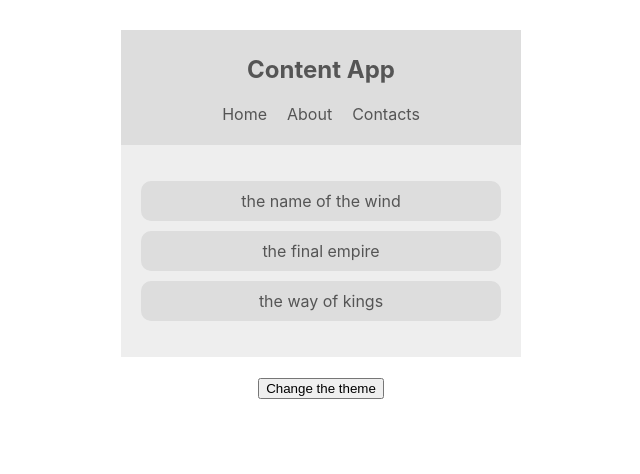
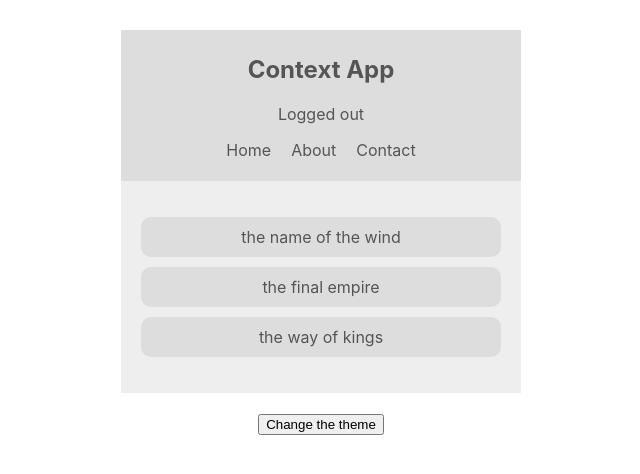
Before and after one commit to SvitlanaRybakova/react-app-book-list-change-theme, a React (Create React App) app: page / in a window 1280 px wide. Shown: the top 474 px of the page, without its empty margins (319-959 px from the left). Built offline with nearby package versions, Linux system fonts and the light colour scheme.

Commit message:
contexts hell

```diff
--- a/src/components/Navbar.js
+++ b/src/components/Navbar.js
@@ -1,35 +1,33 @@
 import React, { Component } from 'react';
 import { ThemeContext } from '../contexts/ThemeContext';
+import { AuthContext } from '../contexts/AuthContext';
 
 class Navbar extends Component {
-
-
+  // static contextType = ThemeContext;
   render() {
-;
-
-
     return (
-      // другой способ передать контекст через Comsumer
-      <ThemeContext.Consumer>{(context) => {
-        const { isLightTheme, light, dark } = context;
+      <AuthContext>{(authContext) => (
+        <ThemeContext.Consumer>{(themeContext) => {
+          const { isAuthenticated, toggleAuth } = authContext;
+          const { isLightTheme, light, dark } = themeContext;
           const theme = isLightTheme ? light : dark;
-
           return (
             <nav style={{ background: theme.ui, color: theme.syntax }}>
-            <h1>Content App</h1>
+              <h1>Context App</h1>
+              <div onClick={() =>{toggleAuth()}}>
+                { isAuthenticated ? 'Logged in' : 'Logged out' }
+              </div>
               <ul>
                 <li>Home</li>
                 <li>About</li>
-              <li>Contacts</li>
+                <li>Contact</li>
               </ul>
             </nav>
           )
-      }}
-
-      </ThemeContext.Consumer>
-    )
-
-
+        }}</ThemeContext.Consumer>
+      )}</AuthContext>
+    );
   }
 }
+
 export default Navbar;
--- a/src/contexts/AuthContext.js
+++ b/src/contexts/AuthContext.js
@@ -8,7 +8,7 @@
   }
 
   toggleAuth = () => {
-    this.state.setState({ isAuthenticated: !this.state.isAuthenticated });
+    this.setState({ isAuthenticated: !this.state.isAuthenticated });
   }
 
   render(){
```
Lines whose indentation alone changed are shown as unchanged.
